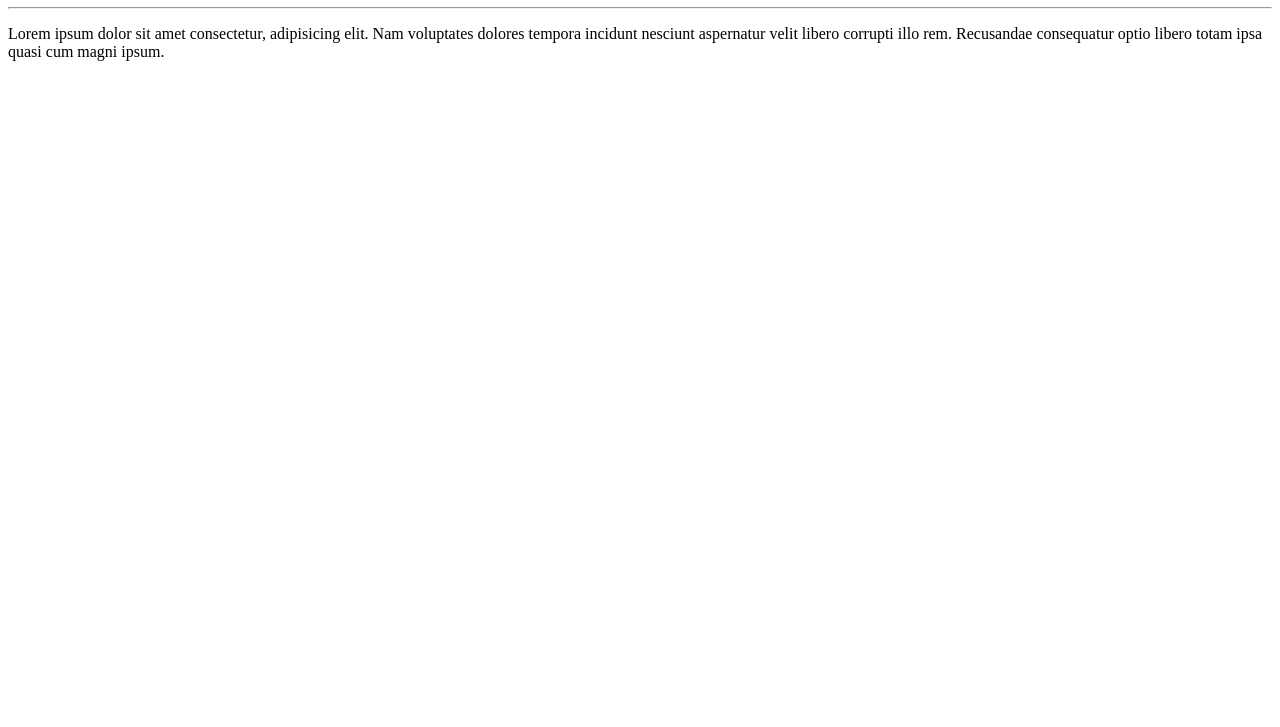
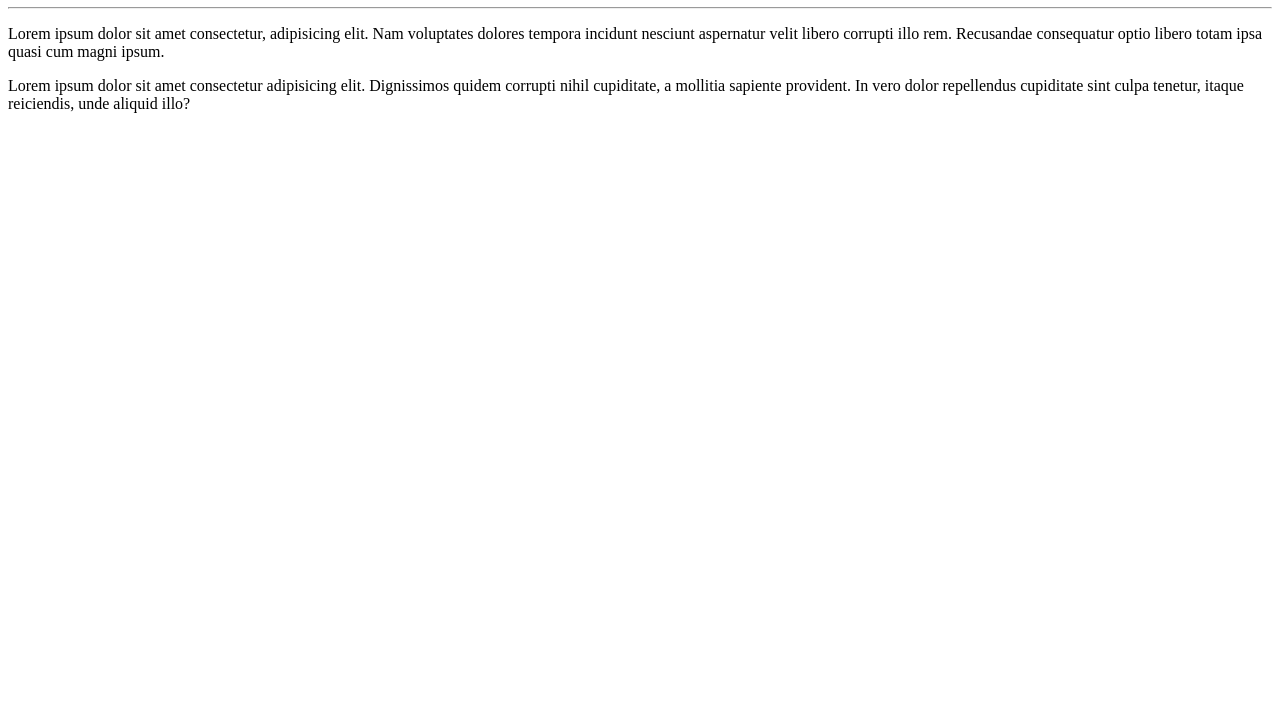
Before and after one commit to Fagoneto/Primeiro_Repositorio, a plain HTML site: page site_exemplo/index.html in a window 1280 px wide. Shown: the part 73-800 px from the top of the page. Drawn offline with Linux system fonts and the light colour scheme.

Commit message:
inclusao de novo paragrafo lorem

```diff
--- a/site_exemplo/index.html
+++ b/site_exemplo/index.html
@@ -9,5 +9,6 @@
     <h1>Olá, Mundo!</h1>
     <hr>
     <p>Lorem ipsum dolor sit amet consectetur, adipisicing elit. Nam voluptates dolores tempora incidunt nesciunt aspernatur velit libero corrupti illo rem. Recusandae consequatur optio libero totam ipsa quasi cum magni ipsum.</p>
+    <p>Lorem ipsum dolor sit amet consectetur adipisicing elit. Dignissimos quidem corrupti nihil cupiditate, a mollitia sapiente provident. In vero dolor repellendus cupiditate sint culpa tenetur, itaque reiciendis, unde aliquid illo?</p>
 </body>
 </html>
```
